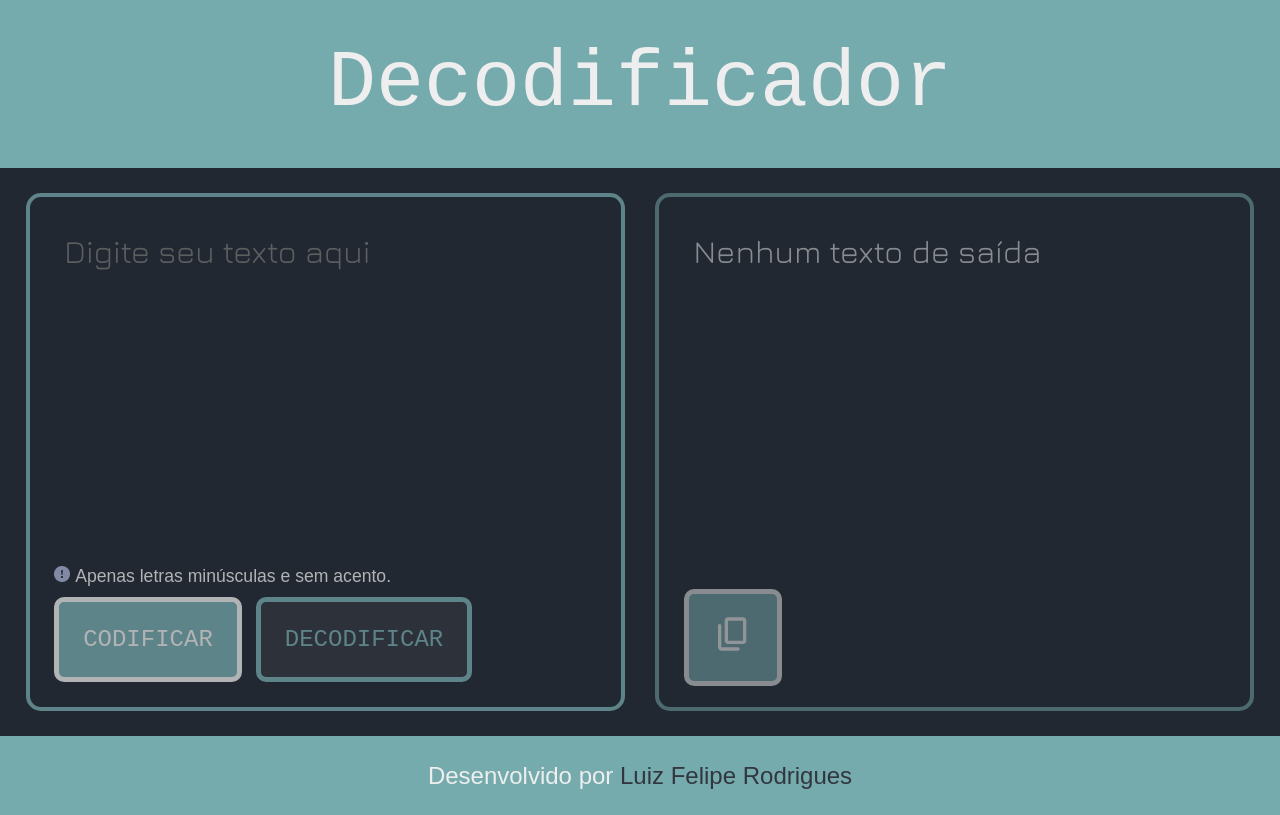
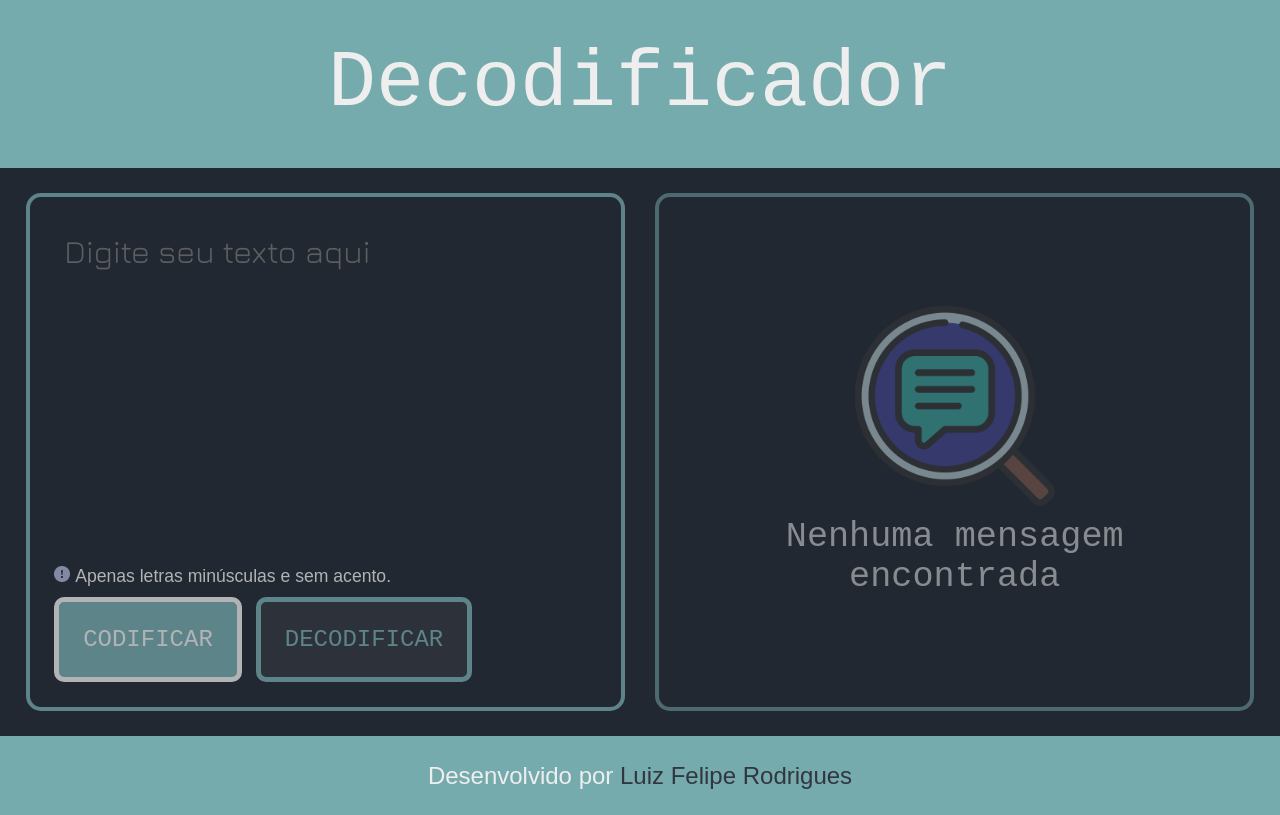
Before and after one commit to lfeliiipe/challenge-decodificador, a plain HTML site: page index.html in a window 1280 px wide. Drawn offline with nearby package versions, Linux system fonts and the light colour scheme; a web font is replaced by a local one.

Commit message:
Adiciona imagem base na saída e estilos hover nos botões

```diff
--- a/index.html
+++ b/index.html
@@ -20,7 +20,11 @@
             <button class="conteudo__entrada__decodifica">DECODIFICAR</button>
         </section>
         <section class="conteudo__saida">
-            <p class="conteudo__saida__texto">Nenhum texto de saída</p>
+            <p class="conteudo__saida__texto"></p>
+            <div class="conteudo__saida__vazia">
+                <img src="assets/search.png" alt="Mensagem não encontrada" width="200px">
+                <p>Nenhuma mensagem encontrada</p>
+            </div>
             <button class="conteudo__saida__copia" title="Copiar texto">
                 <img src="assets/copy.svg" alt="Ícone de cópia" height="40px">
             </button>
--- a/styles/styles.css
+++ b/styles/styles.css
@@ -96,12 +96,31 @@ body {
     background-color: var(--cor-hover);
 }
 
+.conteudo__entrada__codifica:hover,
+.conteudo__entrada__decodifica:hover,
+.conteudo__saida__copia:hover {
+    opacity: .9;
+}
+
 .conteudo__saida {
     opacity: .5;
-    position: relative;
+    display: flex;
+    align-items: center;
+    justify-content: center;
+}
+
+.conteudo__saida__texto {
+    display: none;
+}
+
+.conteudo__saida__vazia {
+    font-family: var(--fonte-primaria);
+    font-size: 2.2rem;
+    text-align: center;
 }
 
 .conteudo__saida__copia {
+    display: none;
     position: absolute;
     bottom: 4%;
     font-family: var(--fonte-primaria);
```
Also changed, not shown: assets/search.png (added).
